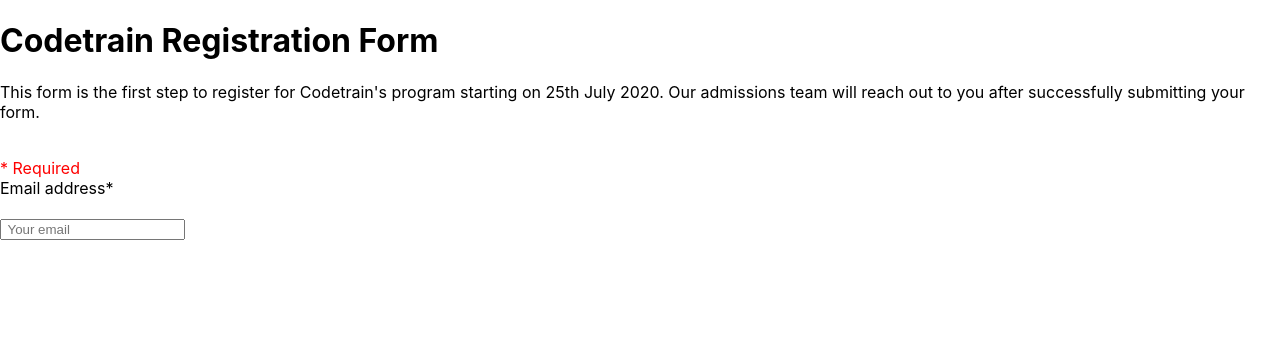
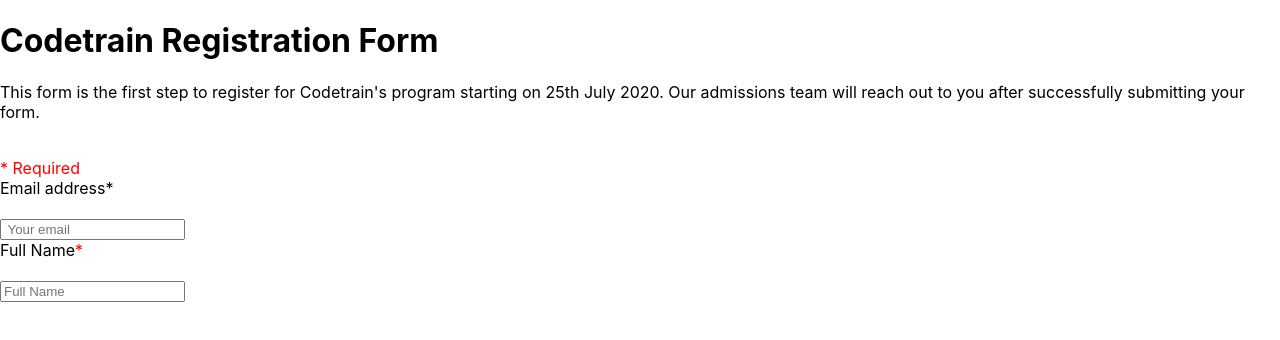
Before and after one commit to Freedom-seven/react-registration-form, a React (Create React App) app: page / in a window 1280 px wide. Shown: the top 340 px of the page. Built offline with nearby package versions, Linux system fonts and the light colour scheme.

Commit message:
add name portion

```diff
--- a/src/App.js
+++ b/src/App.js
@@ -16,9 +16,14 @@
       <div className="email">
       <label>Email address*</label>
       <br/><br/>
-      <input type="text" name="Email address" placeholder=" Your email"/>
+      <input type="text" name="email" placeholder=" Your email"/>
       </div>
 
+      <div className="name">
+        <label> Full Name<span>*</span></label>
+        <br/><br/>
+        <input type="text" name="fullName" id="Full Name" placeholder="Full Name"/>
+      </div>
       </form>
     );
   }
```
